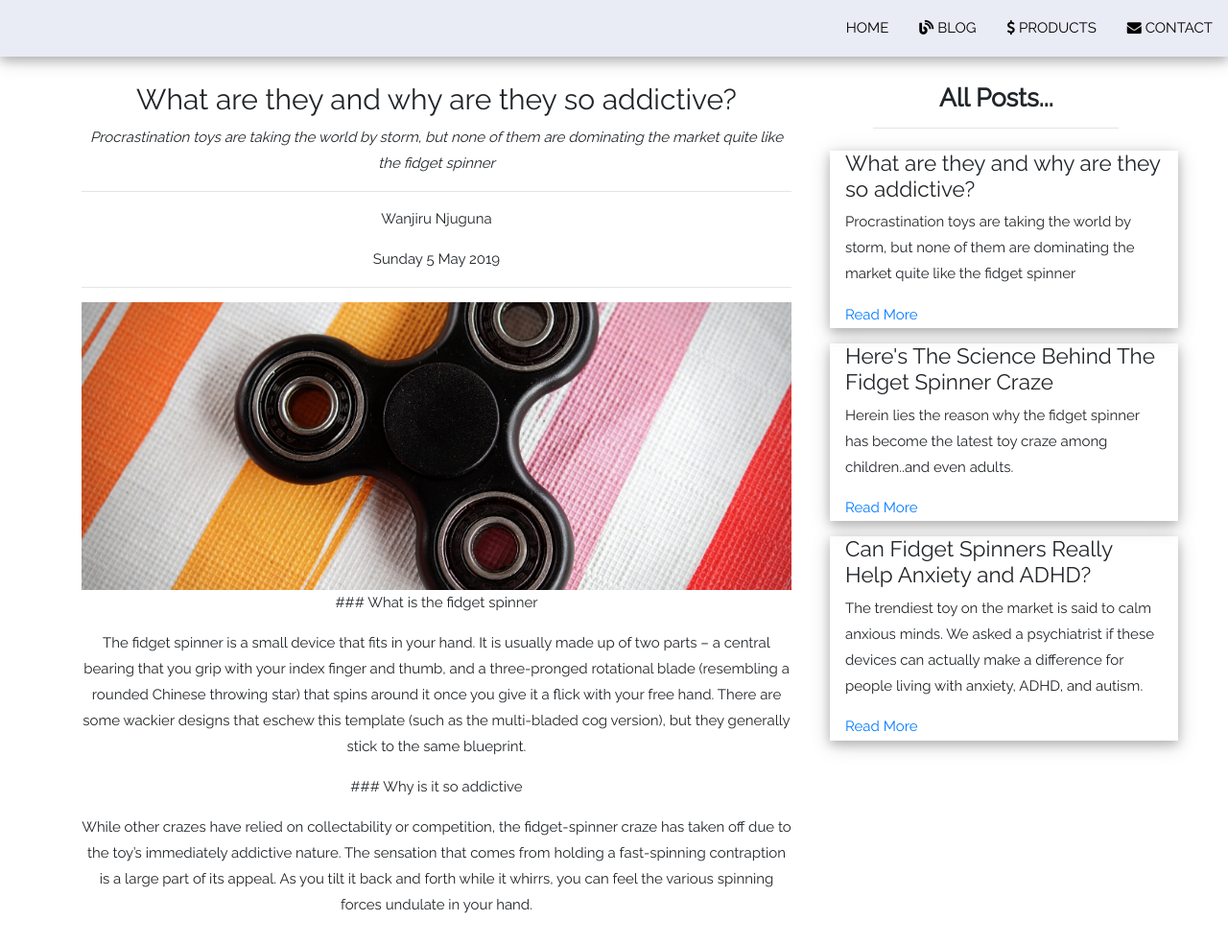
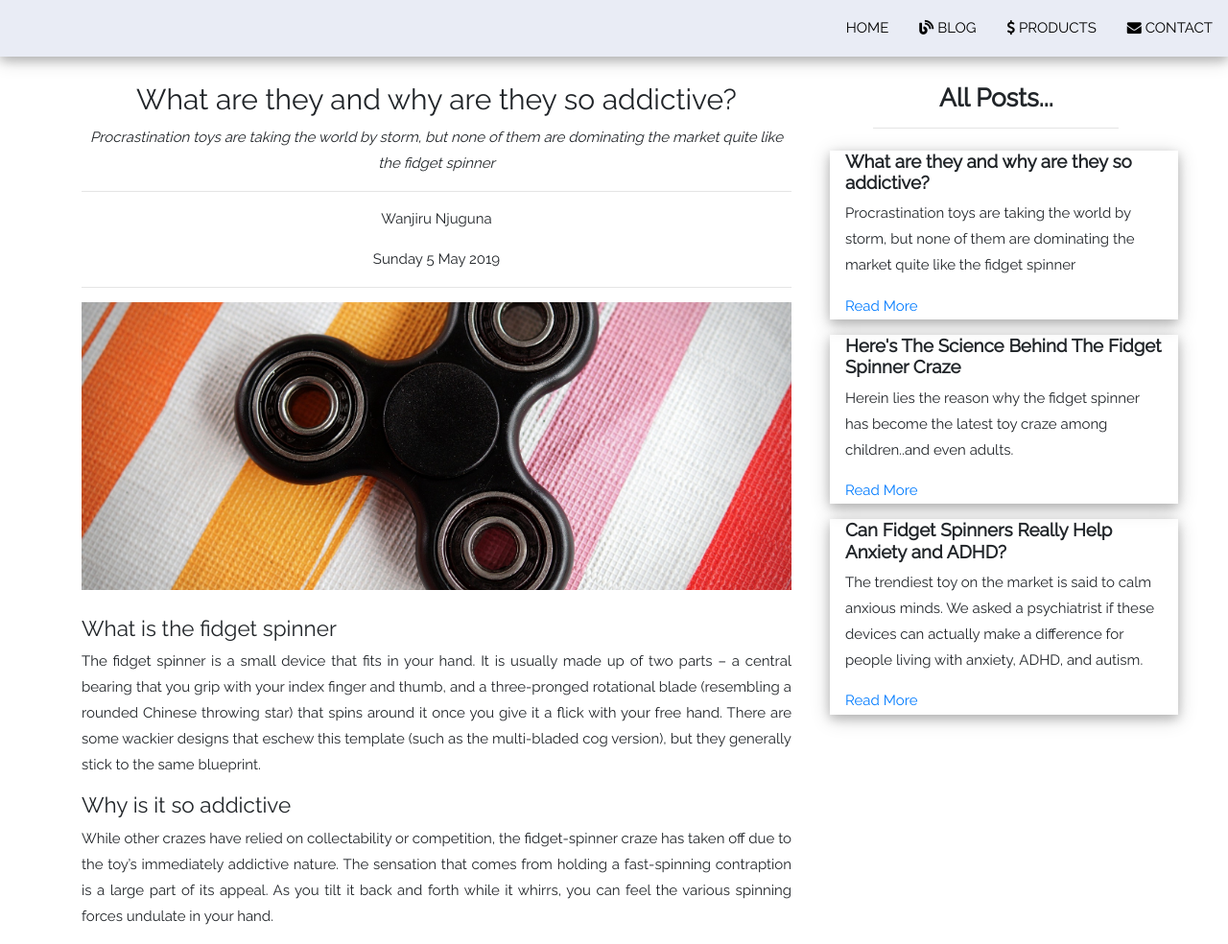
Before and after one commit to nimomaina/spinner, a Jekyll site: the page built from _posts/2019-05-05-what-are-they.md, in a window 1280 px wide. Shown: the whole page at 96% size. Built offline with Jekyll 4.4.1, drawn with Linux system fonts in a browser that asks for light colours; nearby versions of some CDN libraries.

```diff
--- a/_layouts/blog.html
+++ b/_layouts/blog.html
@@ -20,13 +20,16 @@
                         <p class=""> {{page.date | date: "%A %-d %b %Y"}}</p>
 
                         <hr>
+                        {% if page.path-to-image %}
                         <div class="w3-display-center">
                             <img src="{{page.path-to-image}}" class="image">
 
-
+                            <br>
 
                         </div>
-                        <div class="w3-display-container">
+                        {% else %}
+                        {% endif %}
+                        <div class="w3-display-container  w3-justify">
                             {{page.content}}
 
                         </div>
@@ -47,7 +50,7 @@
                         <div class="w3-card-4">
 
                             <header class="w3-container">
-                                <h4>{{post.title}}</h4>
+                                <h5> <strong>{{post.title}}</strong></h5>
                             </header>
 
                             <div class="w3-container">
--- a/_posts/2019-05-05-what-are-they.md
+++ b/_posts/2019-05-05-what-are-they.md
@@ -16,10 +16,10 @@ permalink: /what-is-a-fidget-spinner/
 
 ---
 
- ### What is the fidget spinner
+#### What is the fidget spinner
 
  The fidget spinner is a small device that fits in your hand. It is usually made up of two parts – a central bearing that you grip with your index finger and thumb, and a three-pronged rotational blade (resembling a rounded Chinese throwing star) that spins around it once you give it a flick with your free hand. There are some wackier designs that eschew this template (such as the multi-bladed cog version), but they generally stick to the same blueprint.
 
- ### Why is it so addictive
+#### Why is it so addictive
 
 While other crazes have relied on collectability or competition, the fidget-spinner craze has taken off due to the toy’s immediately addictive nature. The sensation that comes from holding a fast-spinning contraption is a large part of its appeal. As you tilt it back and forth while it whirrs, you can feel the various spinning forces undulate in your hand.
```
Also changed, not shown: _product/prod-five.md (added, +9 -0 lines), _product/prod-four.md (added, +9 -0 lines), _product/prod-one.md (added, +9 -0 lines), _product/prod-six.md (added, +9 -0 lines), _product/prod-three.md (added, +9 -0 lines), _product/prod-two.md (added, +9 -0 lines).
